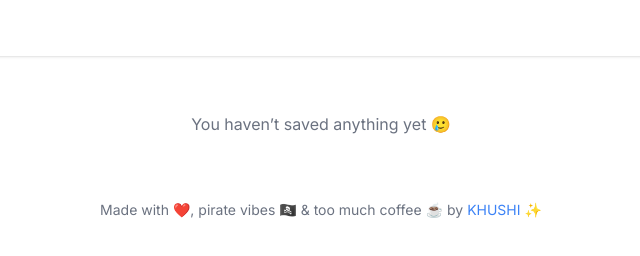
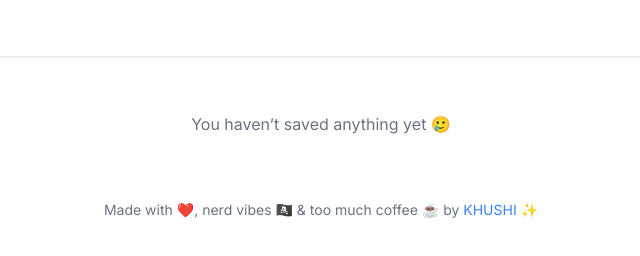
Before and after one commit to kcdoescode/newsnest, a plain HTML site: page saved.html in a window 1280 px wide. Shown: the full height of the page, 319-959 px from the left. Drawn offline with nearby package versions, Linux system fonts and the light colour scheme.

Commit message:
Update saved.html

```diff
--- a/saved.html
+++ b/saved.html
@@ -34,7 +34,7 @@
 
   <!-- Footer -->
   <footer class="mt-16 text-center text-sm text-gray-500 dark:text-gray-400 pb-6">
-    Made with ❤️, pirate vibes 🏴‍☠️ & too much coffee ☕ by
+    Made with ❤️, nerd vibes 🏴‍☠️ & too much coffee ☕ by
     <a href="mailto:chauhankm81@gmail.com" class="text-blue-500 hover:underline">KHUSHI ✨</a>
   </footer>
 
```
